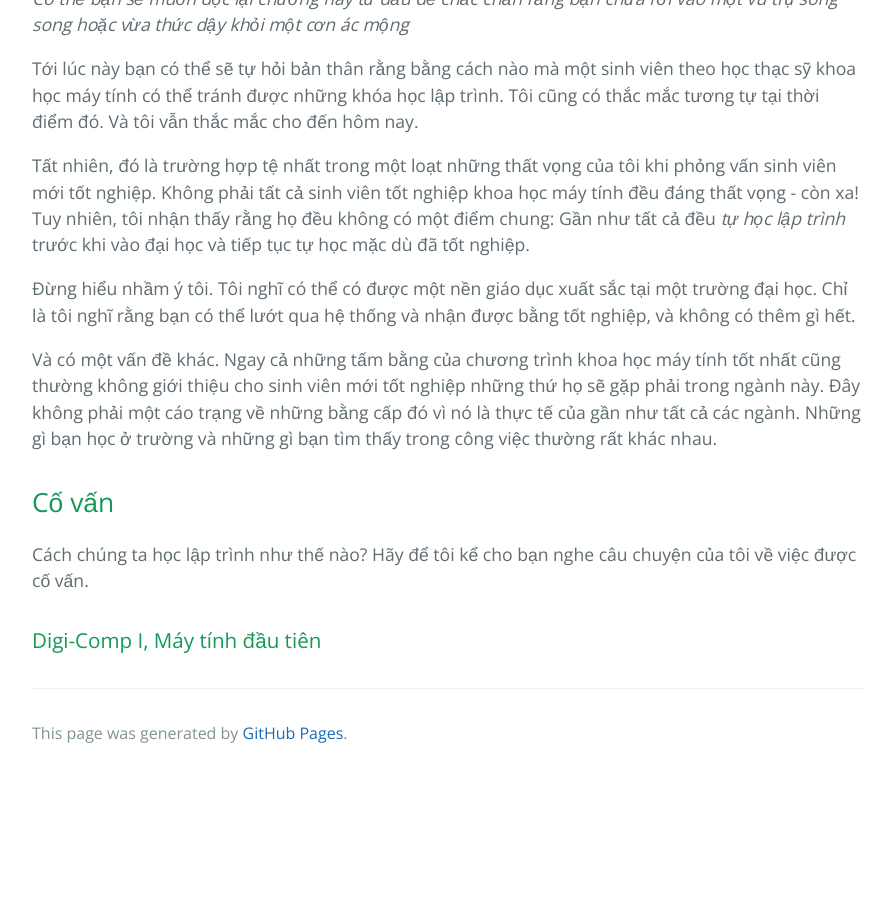
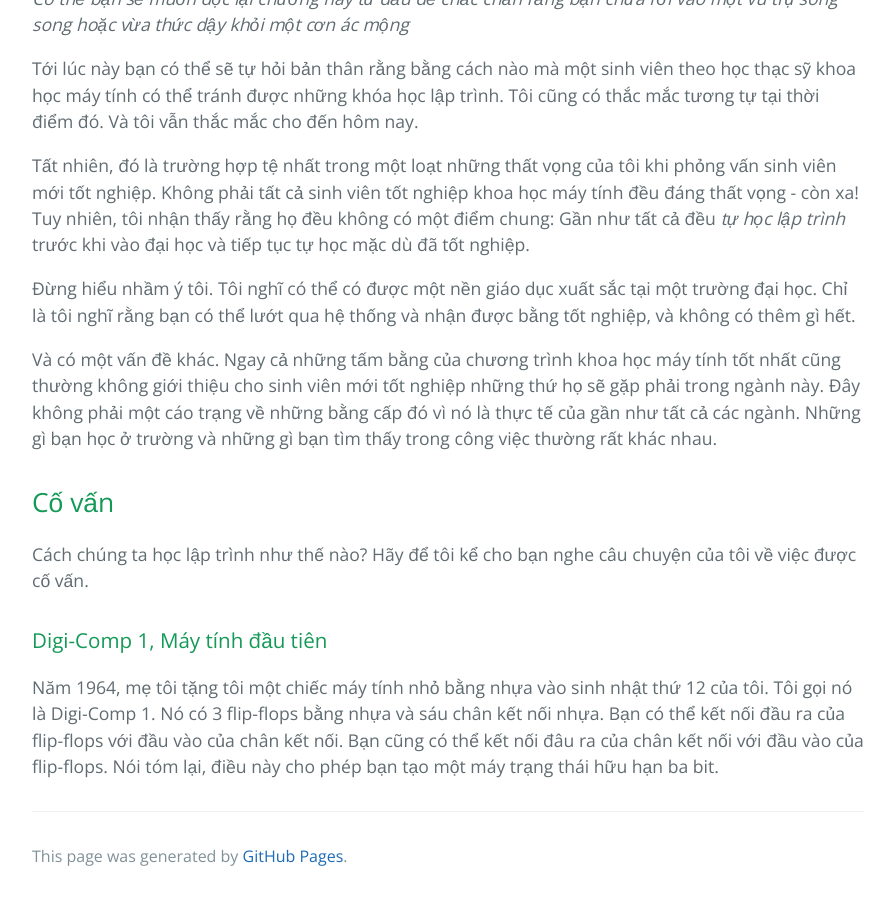
Before and after one commit to HaiBV/haibv.github.io, a Jekyll site: the page built from clean-coder/chapter-14-mentoring-apprenticeship-and-craftsmanship.md, in a window 1280 px wide and 900 px high, scrolled down 865 px. Shown: the whole window, without its empty margins (192-1086 px from the left). Built offline with Jekyll 4.4.1, drawn with Linux system fonts in a browser that asks for light colours; our own code applies the rules of GitHub Pages for plain Markdown files; before the commit the page ends 1642 px from its top, so only the background shows below that.

Commit message:
Update The Clean Coder - Chapter 14 Mentoring, Apprenticeship, and Craftsmanship

```diff
--- a/clean-coder/chapter-14-mentoring-apprenticeship-and-craftsmanship.md
+++ b/clean-coder/chapter-14-mentoring-apprenticeship-and-craftsmanship.md
@@ -28,4 +28,6 @@
 
 Cách chúng ta học lập trình như thế nào? Hãy để tôi kể cho bạn nghe câu chuyện của tôi về việc được cố vấn.
 
-### Digi-Comp I, Máy tính đầu tiên
+### Digi-Comp 1, Máy tính đầu tiên
+
+Năm 1964, mẹ tôi tặng tôi một chiếc máy tính nhỏ bằng nhựa vào sinh nhật thứ 12 của tôi. Tôi gọi nó là Digi-Comp 1. Nó có 3 flip-flops bằng nhựa và sáu chân kết nối nhựa. Bạn có thể kết nối đầu ra của flip-flops với đầu vào của chân kết nối. Bạn cũng có thể kết nối đâu ra của chân kết nối với đầu vào của flip-flops. Nói tóm lại, điều này cho phép bạn tạo một máy trạng thái hữu hạn ba bit.
```
